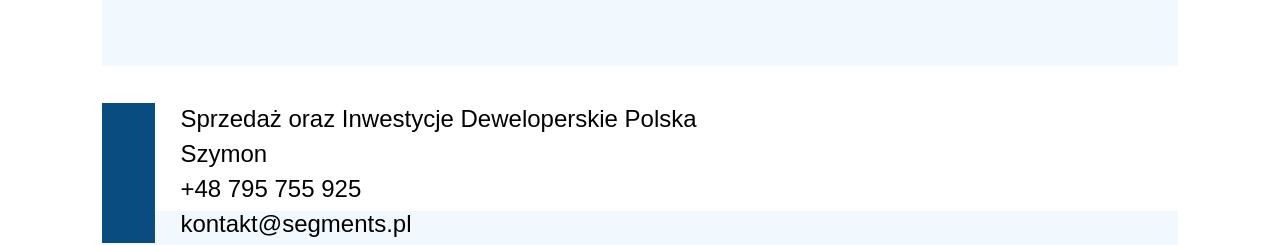
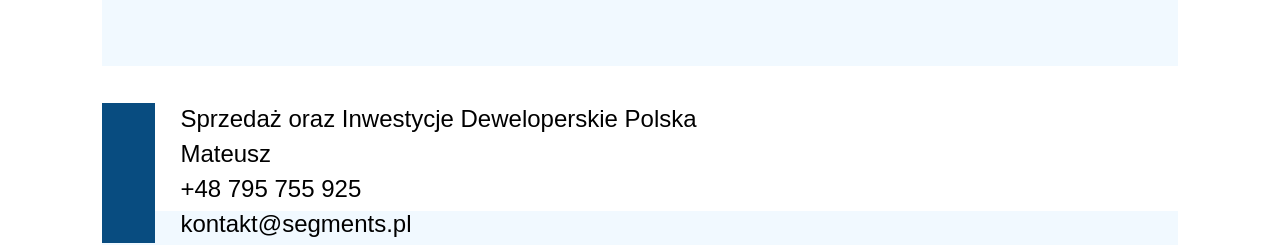
Before and after one commit to mwatford/Segments, a Vue app: page / in a window 1280 px wide. Shown: the part 7560-7805 px from the top of the page. Built offline with nearby package versions, Linux system fonts and the light colour scheme; a web font is replaced by a local one.

Commit message:
change displayed text

```diff
--- a/client/src/views/Contact.vue
+++ b/client/src/views/Contact.vue
@@ -17,7 +17,7 @@
           <h3>
             Sprzedaż oraz Inwestycje Deweloperskie Polska
           </h3>
-          <h3>Szymon</h3>
+          <h3>Mateusz</h3>
           <h3>+48 795 755 925</h3>
           <h3>kontakt@segments.pl</h3>
         </div>
```
